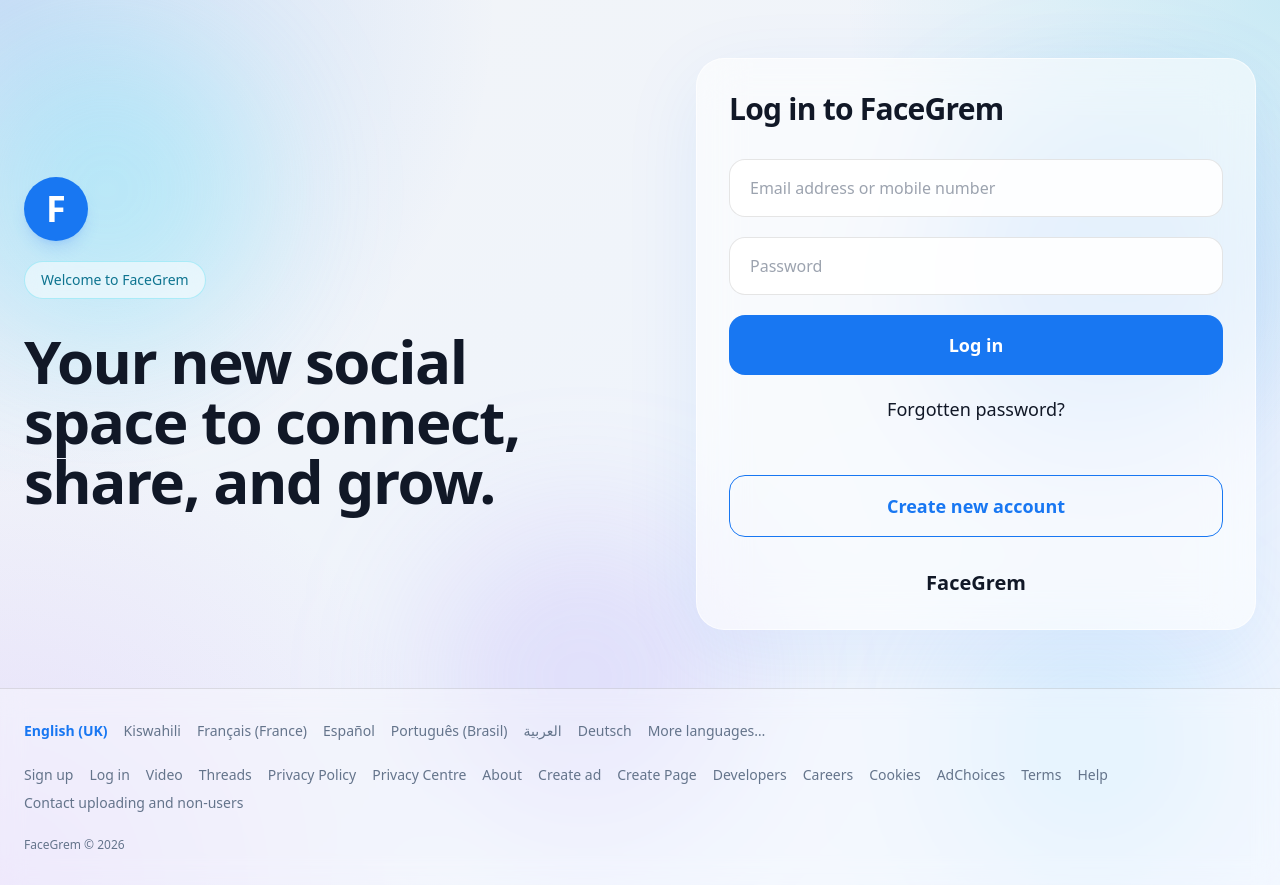
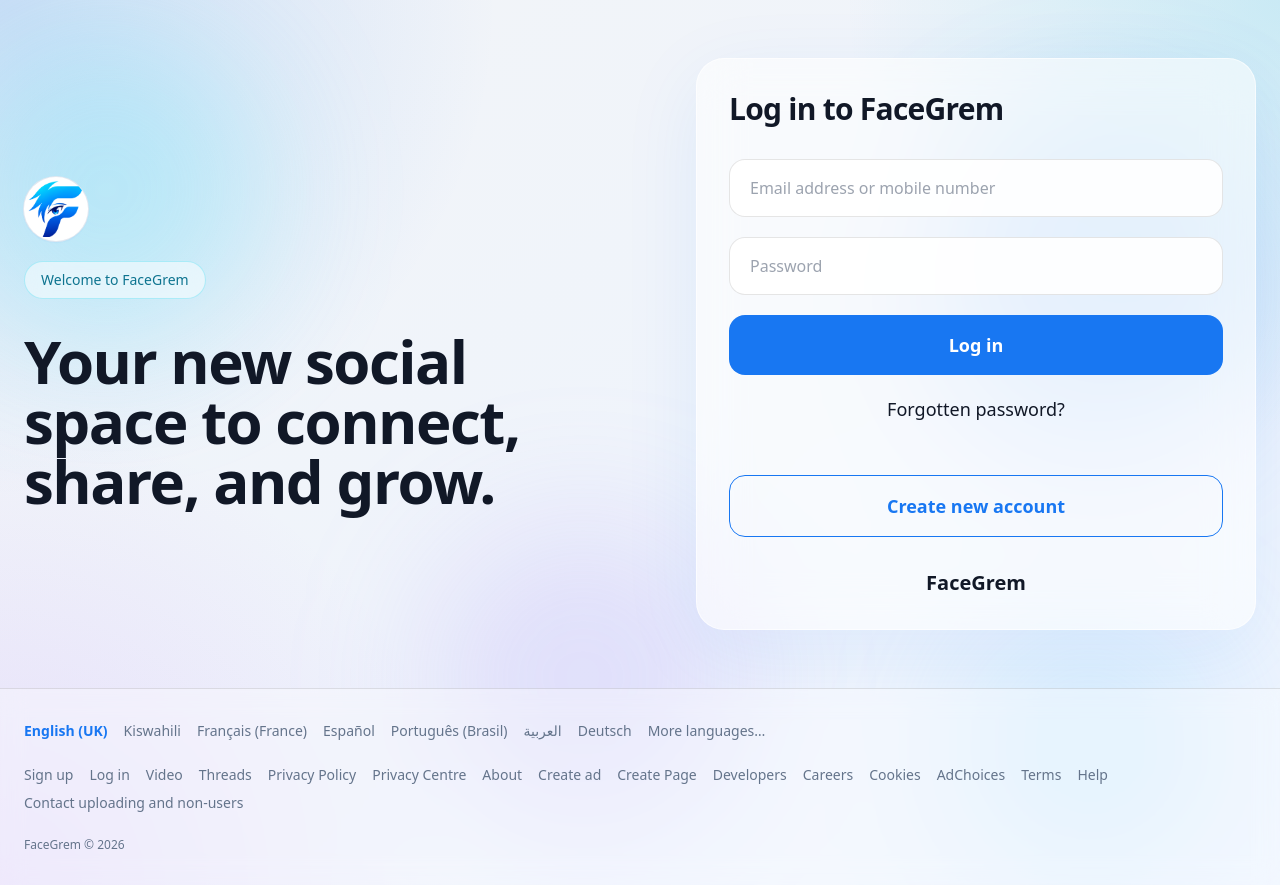
Before and after one commit to eugenedmond9-dot/FaceGrem, a Next.js app: page / in a window 1280 px wide. Built offline with nearby package versions, Linux system fonts and the light colour scheme.

Commit message:
Redesign feed into a more professional social layout

```diff
--- a/src/app/page.tsx
+++ b/src/app/page.tsx
@@ -12,6 +12,7 @@ import {
 } from "../lib/i18n";
 import AuthBackground from "../components/AuthBackground";
 import AuthFooter from "../components/AuthFooter";
+import FaceGremLogo from "../components/FaceGremLogo";
 
 export default function LandingPage() {
   const router = useRouter();
@@ -82,8 +83,12 @@ export default function LandingPage() {
         <div className="mx-auto grid min-h-[78vh] max-w-7xl gap-10 lg:grid-cols-2 lg:items-center">
           <section className="flex items-center">
             <div className="max-w-[560px]">
-              <div className="mb-5 flex h-16 w-16 items-center justify-center rounded-full bg-[#1877f2] text-4xl font-bold text-white shadow-lg shadow-blue-500/20">
-                F
+              <div className="mb-5">
+                <FaceGremLogo
+                  href=""
+                  showWordmark={false}
+                  markClassName="h-16 w-16 rounded-full ring-0 shadow-lg shadow-blue-500/20"
+                />
               </div>
 
               <div className="inline-flex px-4 py-2 text-sm font-medium border rounded-full border-cyan-400/30 bg-white/50 text-cyan-700 backdrop-blur-md">
```
